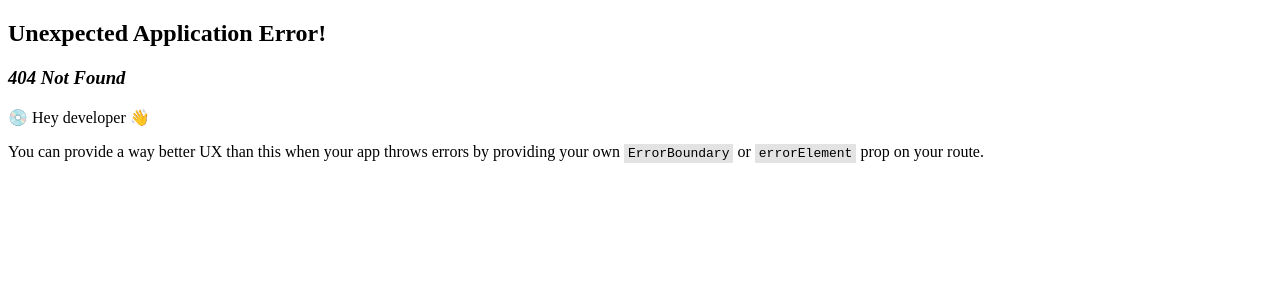
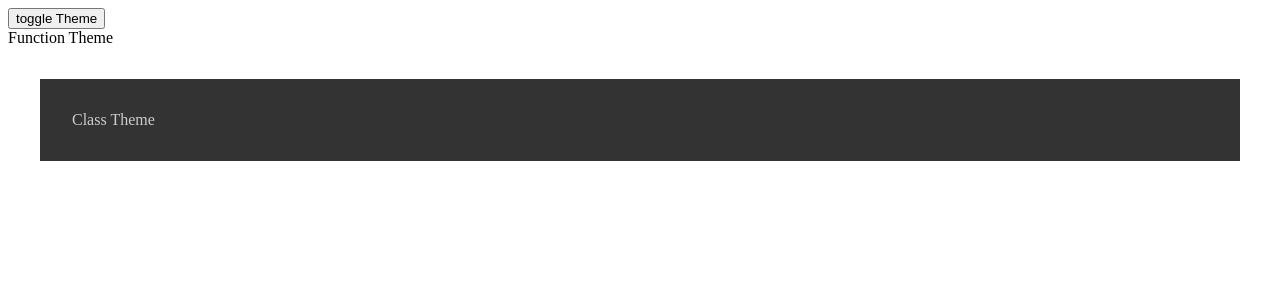
Before and after one commit to coppergold2/reacthookpractice, a React (Create React App) app: page /usecontext in a window 1280 px wide. Before the commit this address had no page. Shown: the top 300 px of the page. Built offline with nearby package versions, Linux system fonts and the light colour scheme.

Commit message:
progress

```diff
--- a/src/index.js
+++ b/src/index.js
@@ -5,10 +5,12 @@ import Ueffect from './useeffect'
 import Ueffect2 from './useeffect2';
 import Umemo from './usememo'
 import Uref from './useref'
+import Ucontext from './usecontextfolder/usecontext'
 import {
   createBrowserRouter,
   RouterProvider,
 } from "react-router-dom";
+
 
 const router = createBrowserRouter([
   {
@@ -30,6 +32,10 @@ const router = createBrowserRouter([
   {
     path: "useref",
     element: <Uref/>
+  },
+  {
+    path: "usecontext",
+    element: <Ucontext/>
   }
 ]);
 
--- a/src/usecontextfolder/ClassContextComponent.js
+++ b/src/usecontextfolder/ClassContextComponent.js
@@ -0,0 +1,23 @@
+import React, { Component } from 'react'
+import {ThemeContext} from './usecontext'
+
+export default class ClassContextComponent extends Component{
+    themeStyles(dark){
+        return {
+            backgroundColor: dark ? '#333' : '#CCC',
+            color: dark ? '#CCC' : '#333',
+            padding: '2rem',
+            margin: '2rem'
+        }
+    }
+
+    render(){
+        return (
+            <ThemeContext.Consumer>
+                {darkTheme => {
+                    return <div style = {this.themeStyles(darkTheme)}> Class Theme</div>
+                }}
+            </ThemeContext.Consumer>
+        )
+    }
+}
--- a/src/usecontextfolder/FunctionContextComponent.js
+++ b/src/usecontextfolder/FunctionContextComponent.js
@@ -0,0 +1,9 @@
+import React, {useContext} from 'react'
+import {ThemeContext} from './usecontext'
+
+export default function FunctionContextComponent() {
+
+    return (
+        <div> Function Theme</div>
+    )
+}
--- a/src/usecontextfolder/usecontext.js
+++ b/src/usecontextfolder/usecontext.js
@@ -1,5 +1,6 @@
 import React, { useState } from 'react'
-
+import FunctionContextComponent from './FunctionContextComponent'
+import ClassContextComponent from './ClassContextComponent'
 
 export const ThemeContext = React.createContext()
 
@@ -9,7 +10,7 @@ export default function Ucontext(){
     function toggleTheme(){
         setDarkTheme(prevDarkTheme => !prevDarkTheme)
     }
-}
+
 
 return (
     <>
@@ -20,3 +21,4 @@ return (
         </ThemeContext.Provider>
     </>
 )
+}
```
Also changed, not shown: src/usecontextfolder/ThemeContext.js (added, +14 -0 lines).
